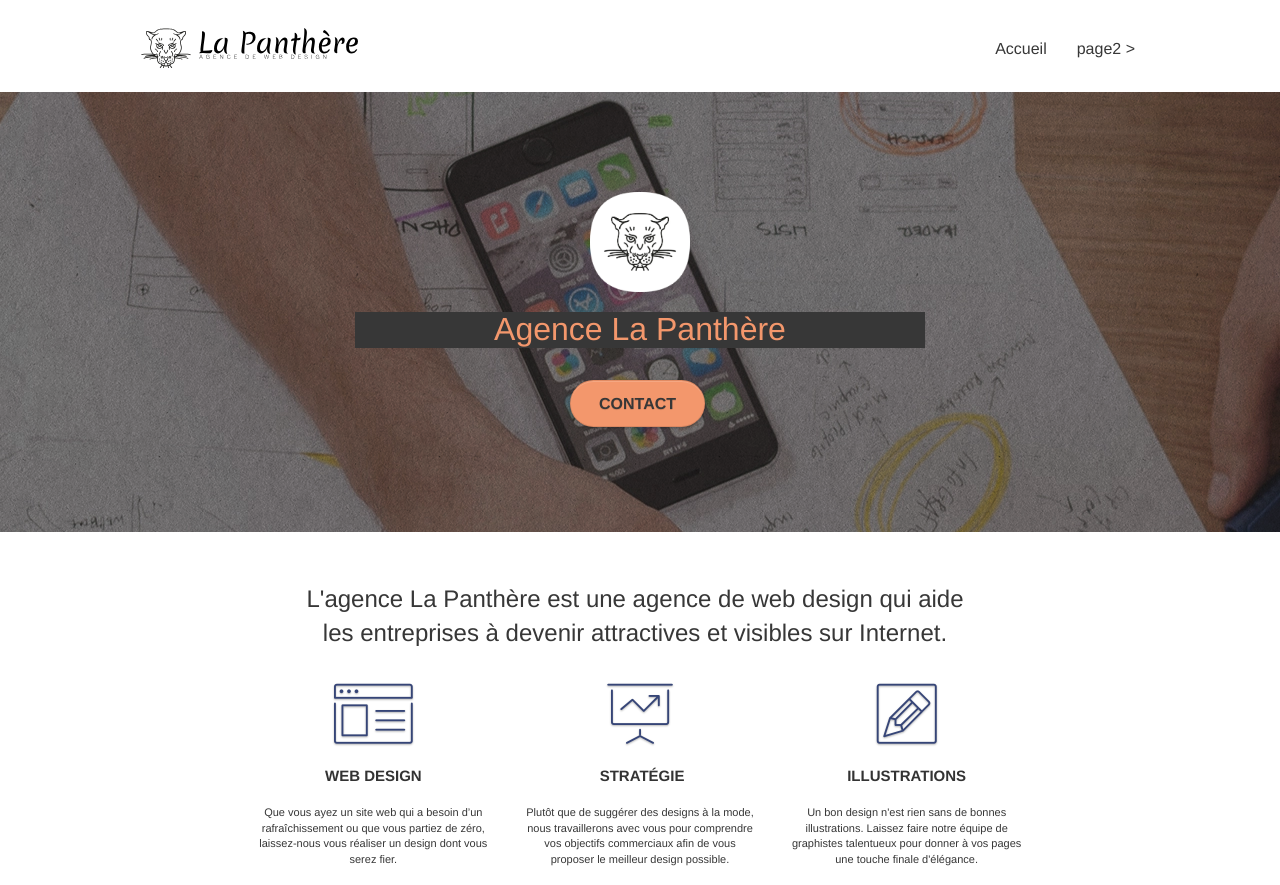
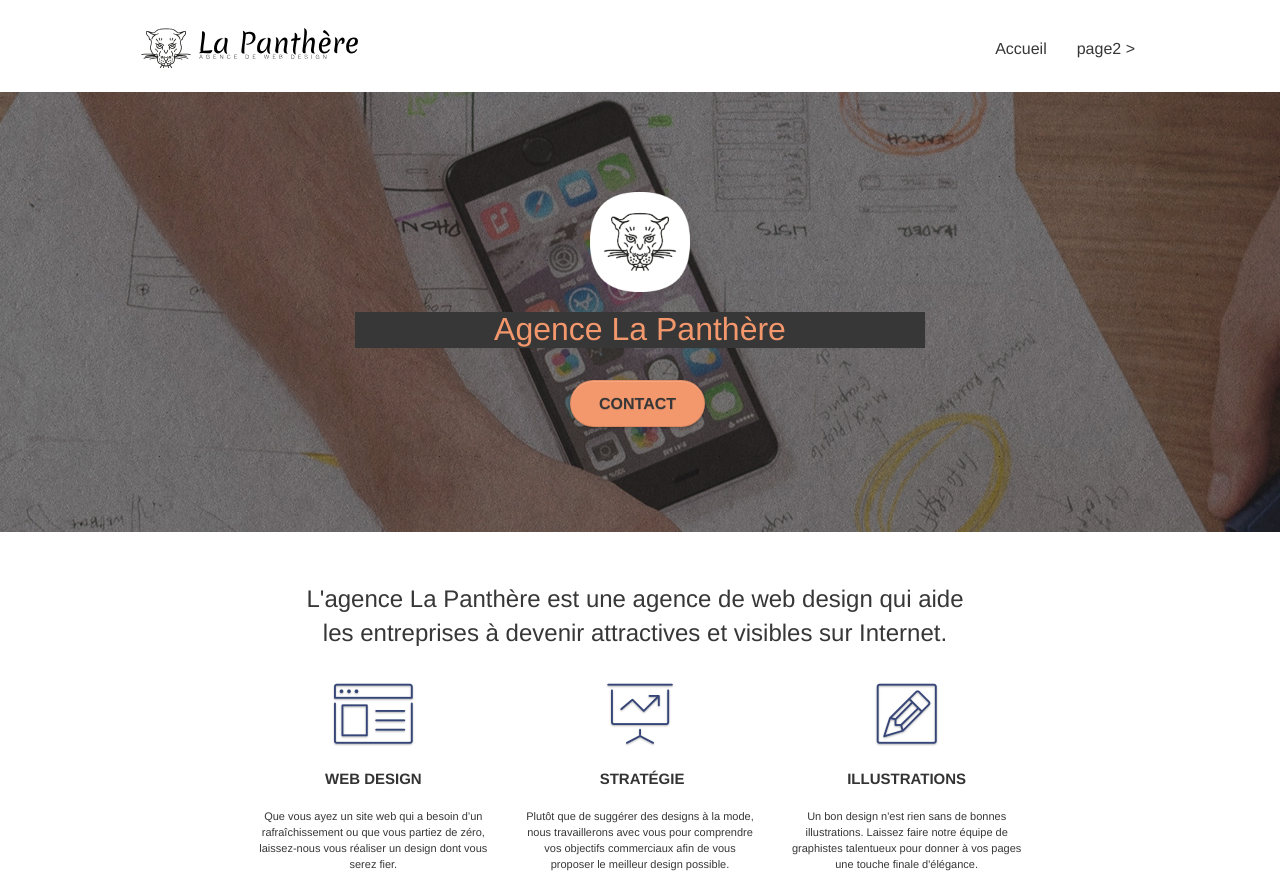
Before and after one commit to Zazuu9/LaPanthere, a plain HTML site: page index.html in a window 1280 px wide. Shown: the top 885 px of the page. Drawn offline with Linux system fonts and the light colour scheme.

Commit message:
Modification des titres

```diff
--- a/index.html
+++ b/index.html
@@ -89,9 +89,9 @@
 				<div class="text-center">
 					<span class="et-icon-browser sm-shadow icon-dark-slate-blue icons icon-lg"></span>
 				</div>
-				<h3 class="mg-md text-center">
+				<h2 class="mg-md text-center">
 					Web design
-				</h3>
+				</h2>
 				<p class="text-center ">
 					Que vous ayez un site web qui a besoin d&rsquo;un rafraîchissement ou que vous partiez de zéro, laissez-nous vous réaliser un design dont vous serez fier.
 				</p>
@@ -100,9 +100,9 @@
 				<div class="text-center">
 					<span class="et-icon-presentation sm-shadow icon-dark-slate-blue icons icon-lg"></span>
 				</div>
-				<h3 class="mg-md text-center">
+				<h2 class="mg-md text-center">
 					&nbsp;Stratégie
-				</h3>
+				</h2>
 				<p class="text-center ">
 					Plutôt que de suggérer des designs à la mode, nous travaillerons avec vous pour comprendre vos objectifs commerciaux afin de vous proposer le meilleur design possible.<br>
 				</p>
@@ -111,9 +111,9 @@
 				<div class="text-center">
 					<span class="et-icon-edit sm-shadow icon-dark-slate-blue icons icon-lg"></span>
 				</div>
-				<h3 class="mg-md text-center">
+				<h2 class="mg-md text-center">
 					Illustrations
-				</h3>
+				</h2>
 				<p class="text-center ">
 					Un bon design n'est rien sans de bonnes illustrations. Laissez faire notre équipe de graphistes talentueux pour donner à vos pages une touche finale d'élégance.
 				</p>
--- a/style.css
+++ b/style.css
@@ -731,7 +731,7 @@ h2 {
     line-height: 1.4em;
 }
 
-h3 {
+h2 {
     font-size: 15px;
     text-transform: uppercase;
     font-weight: 700;
```
